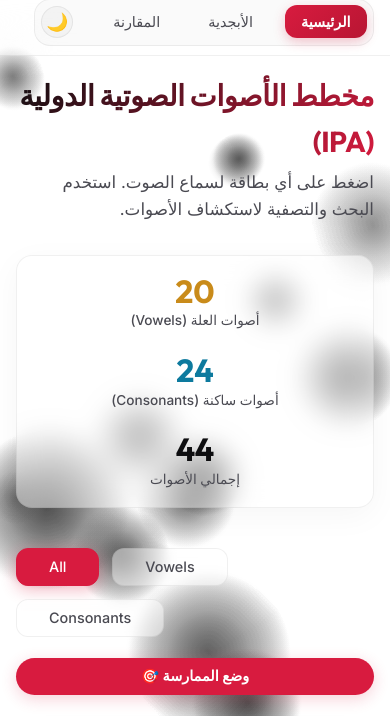
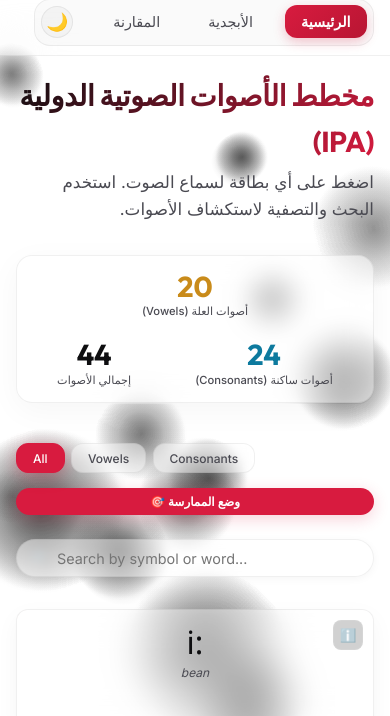
Before and after one commit to Medo-king-01/english-ipa-chart, a plain HTML site: page index.html in a window 390 px wide. Shown: the part 70-786 px from the top of the page. Drawn offline with Linux system fonts and the light colour scheme; animation ran at ten frames a second.

Commit message:
Add responsive styles for mobile layout

```diff
--- a/css/components.css
+++ b/css/components.css
@@ -755,3 +755,81 @@
     font-style: italic;
     line-height: 1.4;
 }
+
+/* ===== تحسين عرض الصفحة الرئيسية على الهواتف ===== */
+@media (max-width: 640px) {
+    /* جعل الشبكة عموداً واحداً */
+    .cards-grid {
+        grid-template-columns: 1fr !important;
+        gap: 0.8rem;
+        padding: 0.5rem 0;
+    }
+
+    /* تصغير حجم البطاقات */
+    .sound-card {
+        padding: 0.8rem 0.6rem;
+        border-radius: 12px;
+        min-height: auto;
+    }
+
+    /* تصغير الرموز والكلمات */
+    .sound-card .symbol {
+        font-size: 2rem;
+        margin-bottom: 0.1rem;
+    }
+    .sound-card .word {
+        font-size: 0.75rem;
+    }
+    .sound-card .phonetic {
+        font-size: 0.7rem;
+    }
+    .sound-card .small-letter {
+        font-size: 0.9rem;
+    }
+
+    /* إخفاء مؤثرات 3D على الهواتف (لتخفيف الحمل) */
+    .sound-card {
+        transform: none !important;
+        perspective: none !important;
+    }
+    .sound-card::after {
+        display: none;
+    }
+    .sound-card::before {
+        opacity: 0.2 !important;
+    }
+
+    /* تصغير الإحصائيات */
+    .hero-stats {
+        padding: 0.8rem 1rem;
+        gap: 1rem;
+    }
+    .stat-number {
+        font-size: 1.8rem;
+    }
+    .stat-label {
+        font-size: 0.7rem;
+    }
+    .stat-item:not(:last-child)::after {
+        display: none;
+    }
+
+    /* تصغير أزرار التصفية */
+    .filter-btn {
+        padding: 0.4rem 1rem;
+        font-size: 0.75rem;
+    }
+    .filter-buttons {
+        gap: 0.4rem;
+    }
+    .practice-btn {
+        font-size: 0.75rem;
+        padding: 0.4rem 1rem;
+    }
+
+    /* شريط البحث */
+    .search-bar input {
+        padding: 0.6rem 1.2rem 0.6rem 2.5rem;
+        font-size: 0.9rem;
+    }
+}
```
